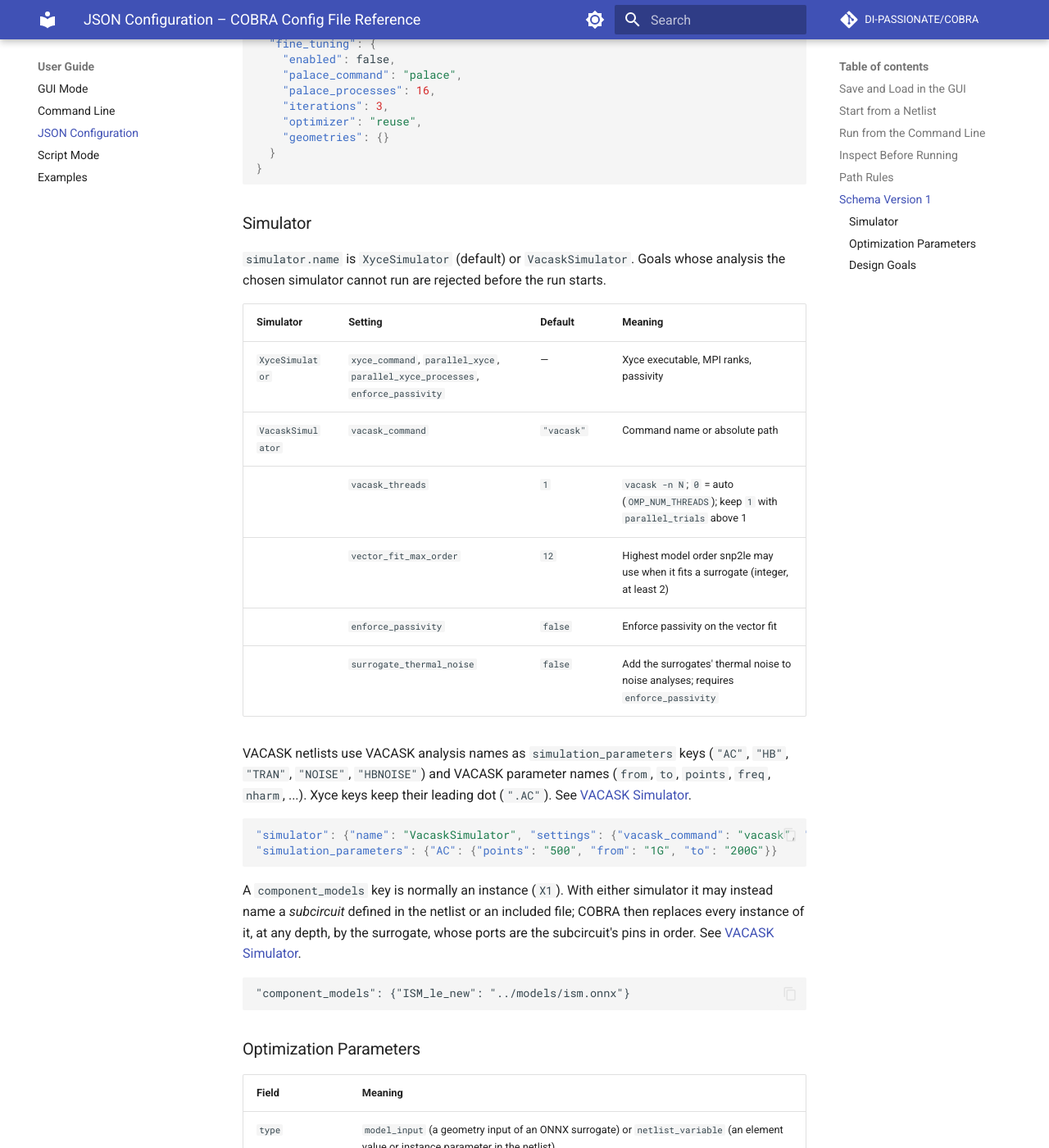
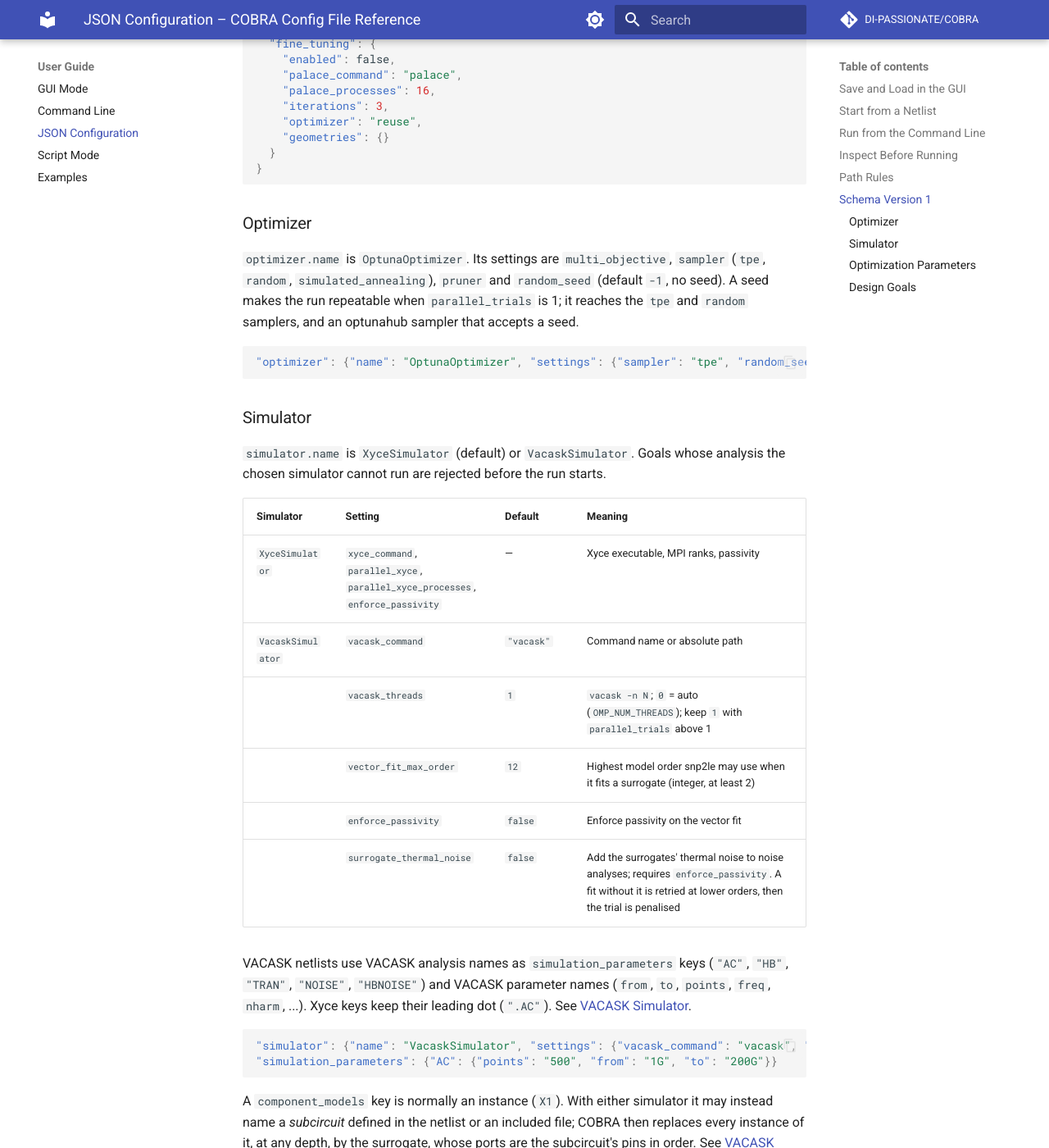
Before and after one commit to DI-PASSIONATE/COBRA, an MkDocs documentation site: the page built from docs/user-guide/configuration.md, in a window 1280 px wide and 1400 px high, scrolled down 4033 px. Shown: the whole window at 82% size. Built offline with MkDocs 1.6.1 and Material for MkDocs 9.7.7, drawn with Linux system fonts in a browser that asks for light colours; comment, search, counter and statistics services are not loaded.

````diff
--- a/docs/user-guide/configuration.md
+++ b/docs/user-guide/configuration.md
@@ -197,6 +197,18 @@
 }
 ```
 
+### Optimizer
+
+`optimizer.name` is `OptunaOptimizer`. Its settings are `multi_objective`,
+`sampler` (`tpe`, `random`, `simulated_annealing`), `pruner` and `random_seed`
+(default `-1`, no seed). A seed makes the run repeatable when `parallel_trials`
+is 1; it reaches the `tpe` and `random` samplers, and an optunahub sampler that
+accepts a seed.
+
+```json
+"optimizer": {"name": "OptunaOptimizer", "settings": {"sampler": "tpe", "random_seed": 42}}
+```
+
 ### Simulator
 
 `simulator.name` is `XyceSimulator` (default) or `VacaskSimulator`. Goals whose
@@ -209,7 +221,7 @@
 | | `vacask_threads` | `1` | `vacask -n N`; `0` = auto (`OMP_NUM_THREADS`); keep `1` with `parallel_trials` above 1 |
 | | `vector_fit_max_order` | `12` | Highest model order snp2le may use when it fits a surrogate (integer, at least 2) |
 | | `enforce_passivity` | `false` | Enforce passivity on the vector fit |
-| | `surrogate_thermal_noise` | `false` | Add the surrogates' thermal noise to noise analyses; requires `enforce_passivity` |
+| | `surrogate_thermal_noise` | `false` | Add the surrogates' thermal noise to noise analyses; requires `enforce_passivity`. A fit without it is retried at lower orders, then the trial is penalised |
 
 VACASK netlists use VACASK analysis names as `simulation_parameters` keys
 (`"AC"`, `"HB"`, `"TRAN"`, `"NOISE"`, `"HBNOISE"`) and VACASK parameter names
````
Also changed, not shown: 2 other files.
